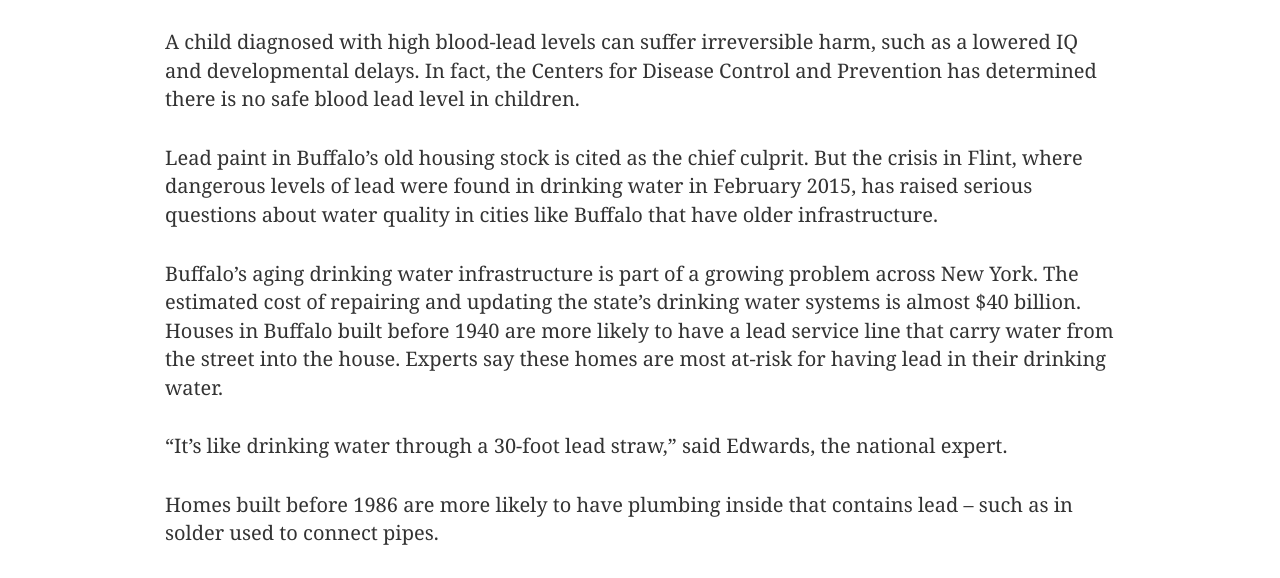
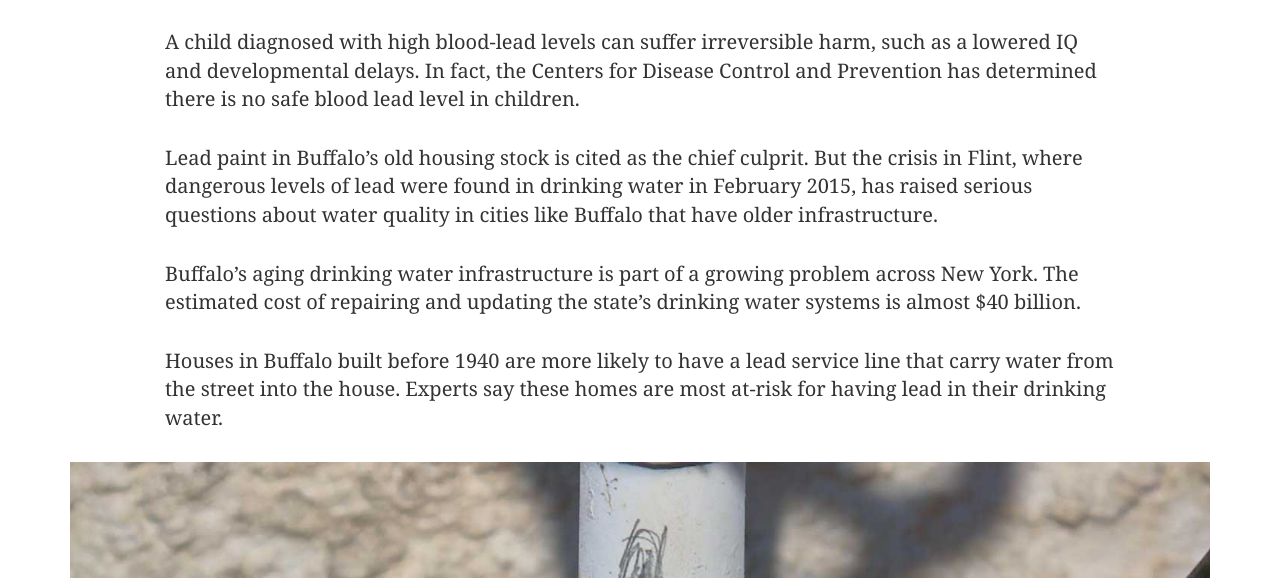
Before and after one commit to investigativepost/lead-buffalo-2016, a Jekyll site: the page built from index.md, in a window 1280 px wide and 1400 px high, scrolled down 2760 px, cut to the strip 0-578 px from the top of the window. Built offline with Jekyll 4.4.1, drawn with Linux system fonts in a browser that asks for light colours; nearby versions of some CDN libraries; a style sheet for code colours, icons or effects is not loaded; some of the changed text lies outside the part shown.

Commit message:
move photos

```diff
--- a/index.md
+++ b/index.md
@@ -57,7 +57,11 @@
 Lead paint in Buffalo’s old housing stock is cited as the chief culprit. But the crisis in Flint, where dangerous levels of lead were found in drinking water in February 2015, has raised serious questions about water quality in cities like Buffalo that have older infrastructure.
 
 Buffalo’s aging drinking water infrastructure is part of a growing problem across New York. The estimated cost of repairing and updating the state’s drinking water systems is almost $40 billion.
+
 Houses in Buffalo built before 1940 are more likely to have a lead service line that carry water from the street into the house. Experts say these homes are most at-risk for having lead in their drinking water.
+
+<div class="container"><img src="img/scratches.jpg" class="img-responsive" /></div>
+<div class="caption"><p>A lead service line entering a home in Buffalo's East Side.</p></div>
 
 “It’s like drinking water through a 30-foot lead straw,” said Edwards, the national expert.
 
@@ -102,6 +106,9 @@
 
 “We’ve got some of the older houses in the city, it’s proven that they’ve got higher lead levels. So, why wouldn’t they take the time to check it out?” she said.
 
+<div class="container"><img src="img/resident.jpg" class="img-responsive" /></div>
+<div class="caption"><p>East Side resident Alexis Adams said the disparity in Buffalo's sampling program made her “a little frustrated, a little angry and a lot curious.”</p></div>
+
 Brown said any resident can volunteer to participate in the city’s sampling program and reminders are inserted in ratepayers’ bills before testing begins.
 
 “We’re not ignoring any neighborhood,” he said. “They have the ability to contact us and request that their water be tested.”
@@ -145,7 +152,7 @@
 “Sampling homes of employees, I don’t know what justification you’d have for claiming that those are the worst-case homes in the city.”
 
 <div class="container"><img src="img/virginia_tech.jpg" class="img-responsive" /></div>
-<div class="caption"><p>Marc Edwards, professor of Civil and Environmental Engineering at Virginia Tech University</p></div>
+<div class="caption"><p>Marc Edwards, professor of Civil and Environmental Engineering at Virginia Tech University.</p></div>
 
 Lambrinidou, the D.C. expert, said testing the homes of current and former government employees poses a conflict of interest.
 
@@ -189,11 +196,17 @@
 
 Meadows, the Buffalo activist, had a similar experience after her daughter was diagnosed with an elevated blood lead level. The only difference was that the health department said her daughter’s exposure came from the soil.
 
+<div class="container"><img src="img/picture_frame.jpg" class="img-responsive" /></div>
+<div class="caption"><p>Carolette Meadows and her daughter in a family photo.</p></div>
+
 Although soil can be a source of lead exposure, Meadows said her daughter rarely played in the yard.
 
 “They never tested the water,” she said.
 
 “I didn’t know any better at the time. I just had a suspicion that they were not telling me the truth.”
+
+<div class="container"><img src="img/tap_water.jpg" class="img-responsive" /></div>
+<div class="caption"><p>Carolette Meadows uses a filter that can remove lead for her kitchen faucet tap water.</p></div>
 
 Commissioner of Health Gale Burstein refused an interview request. She said in a prepared statement that the county does not routinely test the water in the houses of children diagnosed with elevated lead levels in their blood.
 
@@ -224,24 +237,8 @@
 “I would ask them why they’re not representing us, why they’re not looking out for our best interests,” she said.
 
 
-
 <div class="container"><img src="img/filters.jpg" class="img-responsive" /></div>
 <div class="caption"><p>A dirty (left) and clean filter from Carolette Meadows' water filter system in her basement.</p></div>
-
-<div class="container"><img src="img/picture_frame.jpg" class="img-responsive" /></div>
-<div class="caption"><p>Carolette Meadows and her daughter in a family photo.</p></div>
-
-<div class="container"><img src="img/resident.jpg" class="img-responsive" /></div>
-<div class="caption"><p>East Side resident Alexis Adams said the disparity in Buffalo's sampling program made her “a little frustrated, a little angry and a lot curious.”</p></div>
-
-<div class="container"><img src="img/scratches.jpg" class="img-responsive" /></div>
-<div class="caption"><p>A lead service line entering a home in Buffalo's East Side.</p></div>
-
-<div class="container"><img src="img/tap_water.jpg" class="img-responsive" /></div>
-<div class="caption"><p>Carolette Meadows uses a filter that can remove lead for her kitchen faucet tap water.</p></div>
-
-<div class="container"><img src="img/virginia_tech.jpg" class="img-responsive" /></div>
-<div class="caption"><p>Marc Edwards, professor of Civil and Environmental Engineering at Virginia Tech University</p></div>
 
 <div class="container"><img src="img/water_flowing.jpg" class="img-responsive" /></div>
 <div class="caption"><p></p></div>
```
